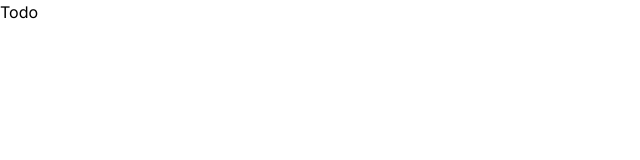
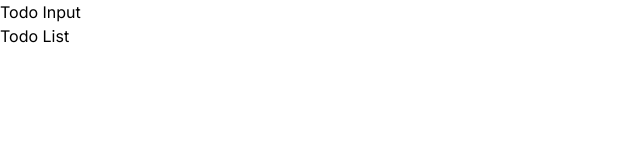
Before and after one commit to iinsu/rm_src_next13, a Next.js app: page /todo in a window 1280 px wide. Shown: the top 160 px of the page, without its empty margins (0-640 px from the left). Built offline with nearby package versions, Linux system fonts and the light colour scheme.

Commit message:
list component 와 input component 생성

```diff
--- /dev/null
+++ b/src/app/todo/components/todoInput.tsx
@@ -0,0 +1,9 @@
+const TodoInput = () => {
+  return (
+    <>
+      <div>Todo Input</div>
+    </>
+  );
+};
+
+export default TodoInput;
--- /dev/null
+++ b/src/app/todo/components/todoList.tsx
@@ -0,0 +1,9 @@
+const TodoList = () => {
+  return (
+    <>
+      <div>Todo List</div>
+    </>
+  );
+};
+
+export default TodoList;
--- a/src/app/todo/page.tsx
+++ b/src/app/todo/page.tsx
@@ -1,7 +1,11 @@
+import TodoInput from "./components/todoInput";
+import TodoList from "./components/todoList";
+
 const TodoPage = () => {
   return (
     <>
-      <div>Todo</div>
+      <TodoInput />
+      <TodoList />
     </>
   );
 };
```
Also changed, not shown: src/app/todo/store.tsx (added).
